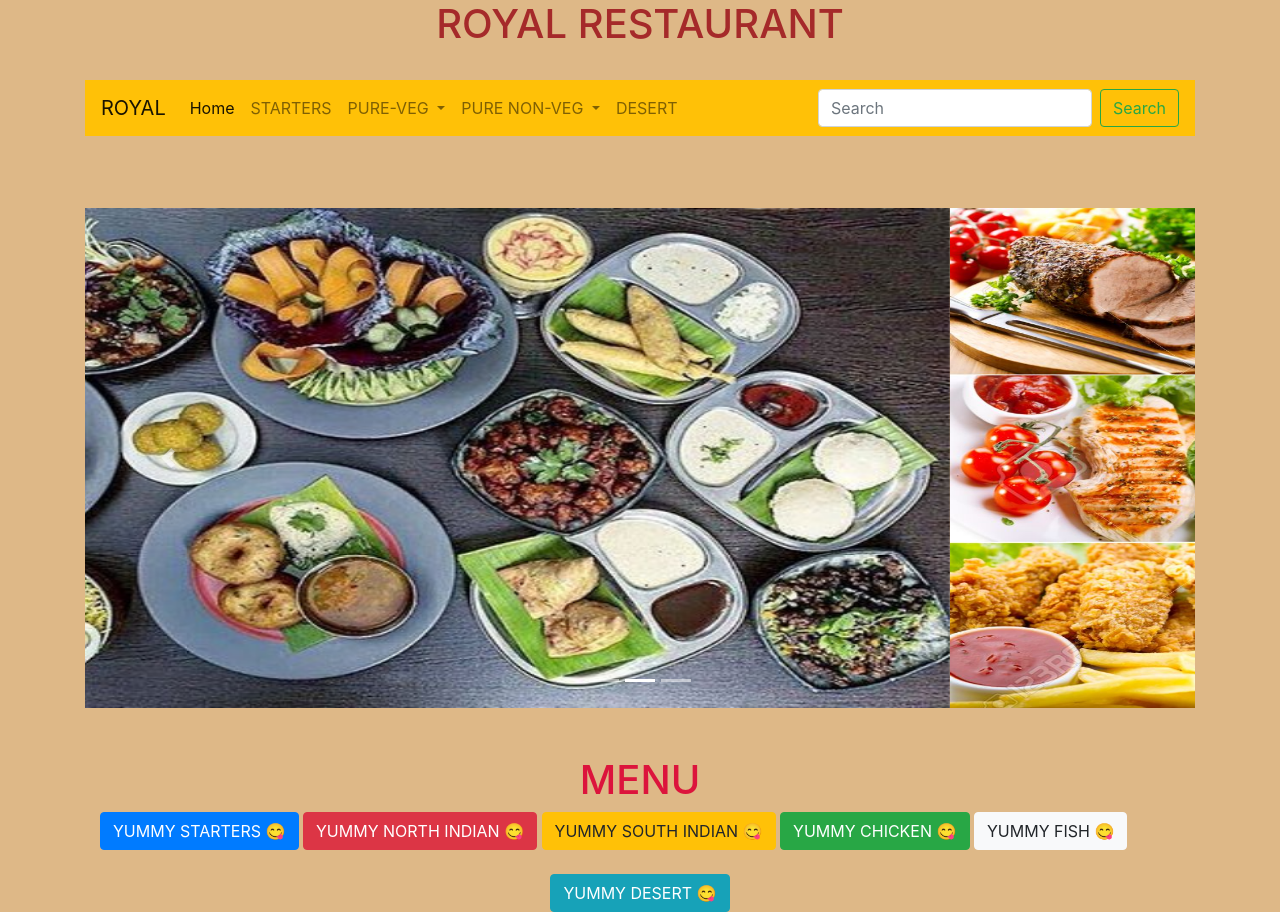
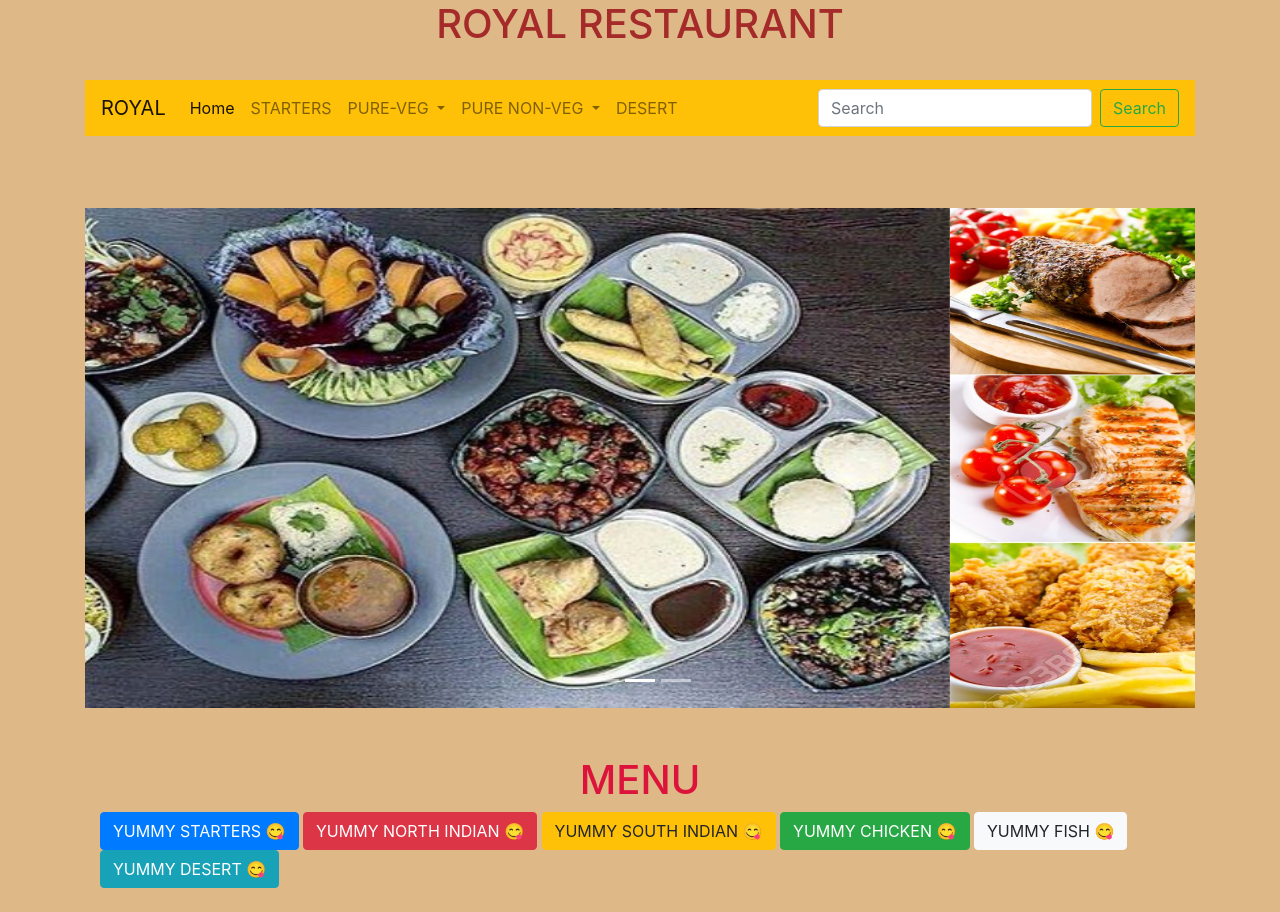
Before and after one commit to priyanka419/royal-res, a plain HTML site: page index.html in a window 1280 px wide. After the commit the page ends 888 px from the top, so only its background shows below. Drawn offline with nearby package versions, Linux system fonts and the light colour scheme.

Commit message:
Add files via upload

```diff
--- a/index.html
+++ b/index.html
@@ -110,9 +110,9 @@
 <a href="indian.html" class="btn btn-danger"> YUMMY NORTH INDIAN   &#128523</a>
 <a href="south.html" class="btn btn-warning">YUMMY SOUTH INDIAN  &#128523</a>
 <a href="chicken.html" class="btn btn-success">YUMMY CHICKEN  &#128523</a>
-<a href="fish.html" class="btn btn-light">YUMMY FISH  &#128523</a><br>
-<br>
-<center><a href="desert.html" class="btn btn-info">YUMMY DESERT  &#128523</a></center>
+<a href="fish.html" class="btn btn-light">YUMMY FISH  &#128523</a>
+
+<a href="desert.html" class="btn btn-info">YUMMY DESERT  &#128523</a>
   </div>
 
 
```
